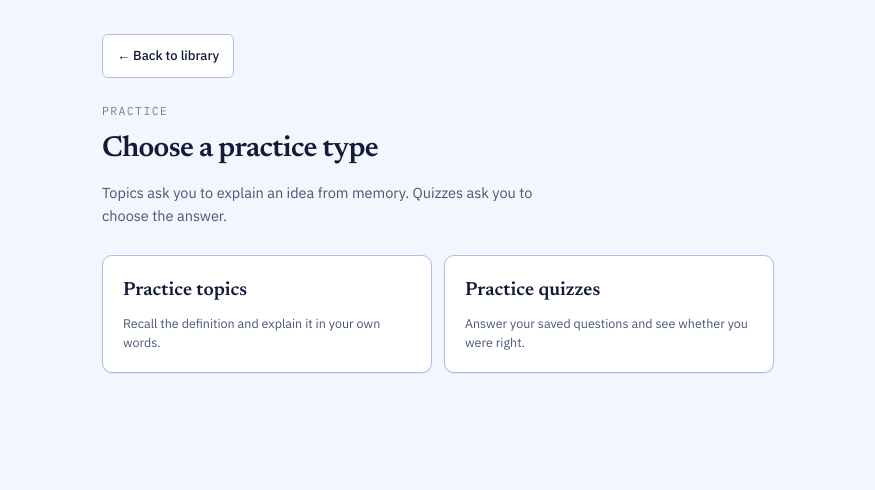
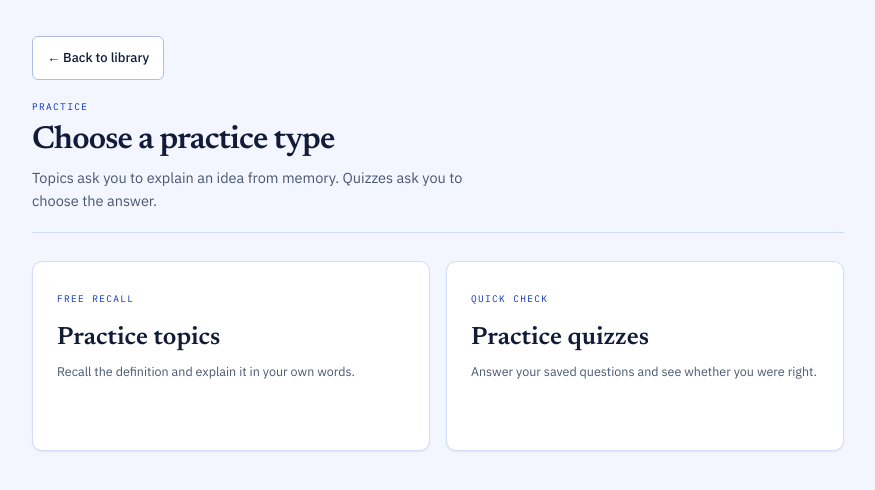
Before and after one commit to sinhasagar01/recall, a Next.js app: page /practice in a window 1280 px wide. Shown: the top 490 px of the page, without its empty margins (202-1077 px from the left). Built offline with nearby package versions, Linux system fonts and the light colour scheme.

Commit message:
feat: unify practice and form surfaces

```diff
--- a/src/app/(practice)/layout.tsx
+++ b/src/app/(practice)/layout.tsx
@@ -8,5 +8,5 @@
   group, so this costs no auth work.
 */
 export default function PracticeLayout({ children }: LayoutProps<'/'>) {
-  return <div className="mx-auto min-h-screen max-w-[720px] px-6 pt-[34px] pb-[70px]">{children}</div>
+  return <div className="mx-auto min-h-screen max-w-[860px] px-6 pt-9 pb-[70px]">{children}</div>
 }
--- a/src/components/practice/practice-session.tsx
+++ b/src/components/practice/practice-session.tsx
@@ -140,7 +140,7 @@ export function PracticeSession({
   const resultsById = new Map(results.map((result) => [result.topic.id, result]))
 
   return (
-    <div>
+    <div className="rounded-lg border border-rule bg-surface p-6 shadow-card md:p-8">
       <div className="mb-[34px] flex items-center justify-between gap-4">
         <div className="flex items-center gap-[3px]" role="img" aria-label={`Card ${index + 1} of ${queue.length}`}>
           {queue.map((item, position) => (
--- a/src/components/practice/practice-setup.tsx
+++ b/src/components/practice/practice-setup.tsx
@@ -39,19 +39,21 @@ export function PracticeSetup({
   const reviewCopy = `Practice ${needsPractice} ${kindLabel} that you marked weak or have not practised yet.`
 
   return (
-    <section className="max-w-[680px]">
-      <LinkButton href="/practice" className="mb-6">
+    <section className="max-w-[820px]">
+      <header className="mb-7 border-b border-rule pb-5">
+      <LinkButton href="/practice" className="mb-5">
         ← Back to practice types
       </LinkButton>
-      <p className="font-mono text-[11.5px] tracking-[0.12em] text-ink-3 uppercase">Practice</p>
-      <h1 className="mt-2 font-display text-page-title font-medium tracking-[-0.022em]">
+      <p className="font-mono text-mono-xs tracking-[0.14em] text-accent-ink uppercase">Practice setup</p>
+      <h1 className="mt-2 font-display text-[32px] leading-[1.1] font-medium tracking-[-0.025em]">
         Set up your {kind === 'topic' ? 'topic' : 'quiz'} practice
       </h1>
       <p className="mt-2 max-w-[58ch] text-body leading-[1.6] text-ink-2">
         Choose the material you want to work through. Topics and quizzes always stay separate.
       </p>
+      </header>
 
-      <div className="mt-7 rounded-lg border border-rule-strong bg-surface p-5 shadow-card">
+      <div className="rounded-lg border border-rule bg-surface p-6 shadow-card">
         <fieldset>
           <legend className="font-display text-card-title font-medium">What should this session focus on?</legend>
           <div className="mt-3 grid grid-cols-1 gap-3 sm:grid-cols-2">
@@ -59,7 +61,7 @@ export function PracticeSetup({
               type="button"
               aria-pressed={focus === 'all'}
               onClick={() => setFocus('all')}
-              className={`rounded-md border p-4 text-left transition-colors ${
+              className={`min-h-[148px] rounded-lg border p-5 text-left transition-colors ${
                 focus === 'all'
                   ? 'border-accent bg-accent-soft text-accent-ink'
                   : 'border-rule-strong bg-surface text-ink hover:border-ink-3'
@@ -74,7 +76,7 @@ export function PracticeSetup({
               type="button"
               aria-pressed={focus === 'needs-practice'}
               onClick={() => setFocus('needs-practice')}
-              className={`rounded-md border p-4 text-left transition-colors ${
+              className={`min-h-[148px] rounded-lg border p-5 text-left transition-colors ${
                 focus === 'needs-practice'
                   ? 'border-accent bg-accent-soft text-accent-ink'
                   : 'border-rule-strong bg-surface text-ink hover:border-ink-3'
--- a/src/components/practice/practice-type-tabs.tsx
+++ b/src/components/practice/practice-type-tabs.tsx
@@ -8,31 +8,35 @@ import { BackToLibrary } from '@/components/ui/back-to-library'
  */
 export function PracticeTypeTabs() {
   return (
-    <section className="max-w-[680px]">
-      <BackToLibrary className="mb-6">← Back to library</BackToLibrary>
-      <p className="font-mono text-[11.5px] tracking-[0.12em] text-ink-3 uppercase">Practice</p>
-      <h1 className="mt-2 font-display text-page-title font-medium tracking-[-0.022em]">
+    <section className="max-w-[820px]">
+      <header className="mb-7 border-b border-rule pb-5">
+        <BackToLibrary className="mb-5">← Back to library</BackToLibrary>
+        <p className="font-mono text-mono-xs tracking-[0.14em] text-accent-ink uppercase">Practice</p>
+        <h1 className="mt-2 font-display text-[32px] leading-[1.1] font-medium tracking-[-0.025em]">
         Choose a practice type
-      </h1>
-      <p className="mt-2 max-w-[54ch] text-body leading-[1.6] text-ink-2">
+        </h1>
+        <p className="mt-2 max-w-[54ch] text-body leading-[1.6] text-ink-2">
         Topics ask you to explain an idea from memory. Quizzes ask you to choose the answer.
-      </p>
+        </p>
+      </header>
 
-      <nav aria-label="Practice type" className="mt-7 grid grid-cols-1 gap-3 md:grid-cols-2">
+      <nav aria-label="Practice type" className="grid grid-cols-1 gap-4 md:grid-cols-2">
         <Link
           href="/practice?scope=topic"
-          className="rounded-lg border border-rule-strong bg-surface p-5 shadow-card hover:border-ink-3"
+          className="group min-h-[190px] rounded-lg border border-rule bg-surface p-6 shadow-card transition-[border-color,transform,box-shadow] duration-150 hover:-translate-y-px hover:border-accent hover:shadow-pop"
         >
-          <span className="font-display text-card-title font-medium">Practice topics</span>
+          <span className="font-mono text-mono-xs tracking-[0.14em] text-accent-ink uppercase">Free recall</span>
+          <span className="mt-4 block font-display text-[25px] leading-[1.15] font-medium">Practice topics</span>
           <span className="mt-2 block text-meta leading-[1.55] text-ink-2">
             Recall the definition and explain it in your own words.
           </span>
         </Link>
         <Link
           href="/practice?scope=quiz"
-          className="rounded-lg border border-rule-strong bg-surface p-5 shadow-card hover:border-ink-3"
+          className="group min-h-[190px] rounded-lg border border-rule bg-surface p-6 shadow-card transition-[border-color,transform,box-shadow] duration-150 hover:-translate-y-px hover:border-accent hover:shadow-pop"
         >
-          <span className="font-display text-card-title font-medium">Practice quizzes</span>
+          <span className="font-mono text-mono-xs tracking-[0.14em] text-accent-ink uppercase">Quick check</span>
+          <span className="mt-4 block font-display text-[25px] leading-[1.15] font-medium">Practice quizzes</span>
           <span className="mt-2 block text-meta leading-[1.55] text-ink-2">
             Answer your saved questions and see whether you were right.
           </span>
--- a/src/components/ui/field.tsx
+++ b/src/components/ui/field.tsx
@@ -22,8 +22,8 @@ export function Field({
   const errorId = `${inputId}-error`
 
   return (
-    <div className="mb-[18px]">
-      <label htmlFor={inputId} className="mb-1.5 block text-label font-medium text-ink">
+    <div className="mb-5">
+      <label htmlFor={inputId} className="mb-2 block font-mono text-mono-sm tracking-[0.08em] text-ink-2 uppercase">
         {label}
         {hint ? (
           <span className="ml-1.5 font-mono text-mono font-normal text-ink-3">{hint}</span>
@@ -35,7 +35,7 @@ export function Field({
         id={inputId}
         aria-invalid={error ? true : undefined}
         aria-describedby={error ? errorId : undefined}
-        className={`w-full rounded-md border bg-surface px-3 py-2.5 text-body text-ink outline-offset-[-1px] placeholder:text-ink-3 ${
+        className={`w-full rounded-md border bg-surface px-3 py-2.5 text-body text-ink outline-offset-[-1px] placeholder:text-ink-3 transition-colors ${
           error
             ? 'border-flag focus:border-flag focus:outline-2 focus:outline-flag'
             : 'border-rule-strong focus:border-accent focus:outline-2 focus:outline-accent'
--- a/src/components/ui/modal.tsx
+++ b/src/components/ui/modal.tsx
@@ -29,9 +29,10 @@ export function Modal({
         aria-modal="true"
         aria-label={title}
         tabIndex={-1}
-        className="w-[min(430px,100%)] rounded-lg bg-surface p-6 shadow-pop"
+        className="w-[min(460px,100%)] rounded-lg border border-rule-strong bg-surface p-6 shadow-pop"
       >
-        <h2 className="mb-2 font-display text-[21px] font-medium tracking-[-0.02em]">{title}</h2>
+        <p className="mb-2 font-mono text-mono-xs tracking-[0.14em] text-accent-ink uppercase">Confirm action</p>
+        <h2 className="mb-2 font-display text-[23px] font-medium tracking-[-0.02em]">{title}</h2>
         {children ? <div className="mb-5 text-[14px] text-ink-2">{children}</div> : null}
         {footer ? <div className="flex justify-end gap-2.5">{footer}</div> : null}
       </div>
--- a/src/components/ui/sheet.tsx
+++ b/src/components/ui/sheet.tsx
@@ -82,13 +82,11 @@ export function Sheet({
         className={
           placement === 'bottom'
             ? 'flex max-h-[80vh] w-full flex-col rounded-t-lg bg-surface shadow-pop [animation:sheet-up_260ms_cubic-bezier(0.22,1,0.36,1)] md:mb-6 md:w-[min(460px,100%)] md:rounded-lg'
-            : 'flex h-full w-full flex-col bg-surface shadow-pop [animation:sheet-in_260ms_cubic-bezier(0.22,1,0.36,1)] md:w-[min(560px,100%)] md:border-l md:border-rule'
+            : 'flex h-full w-full flex-col border-l border-rule-strong bg-surface shadow-pop [animation:sheet-in_260ms_cubic-bezier(0.22,1,0.36,1)] md:w-[min(600px,100%)]'
         }
       >
-        <div className="flex shrink-0 items-center justify-between gap-4 px-5 pt-5 pb-[22px] md:px-[30px] md:pt-[26px]">
-          <h2 className="font-display text-[19px] font-medium tracking-[-0.02em] md:text-[23px]">
-            {title}
-          </h2>
+        <div className="flex shrink-0 items-center justify-between gap-4 border-b border-rule px-5 pt-5 pb-5 md:px-[30px] md:pt-6">
+          <div><p className="mb-1 font-mono text-mono-xs tracking-[0.14em] text-accent-ink uppercase">Workspace</p><h2 className="font-display text-[19px] font-medium tracking-[-0.02em] md:text-[23px]">{title}</h2></div>
           {/*
             Escape and the scrim already close this, but neither is an affordance —
             and a phone has no Escape key at all.
```
Also changed, not shown: src/components/topics/topic-sheet.tsx (+8 -4 lines).
